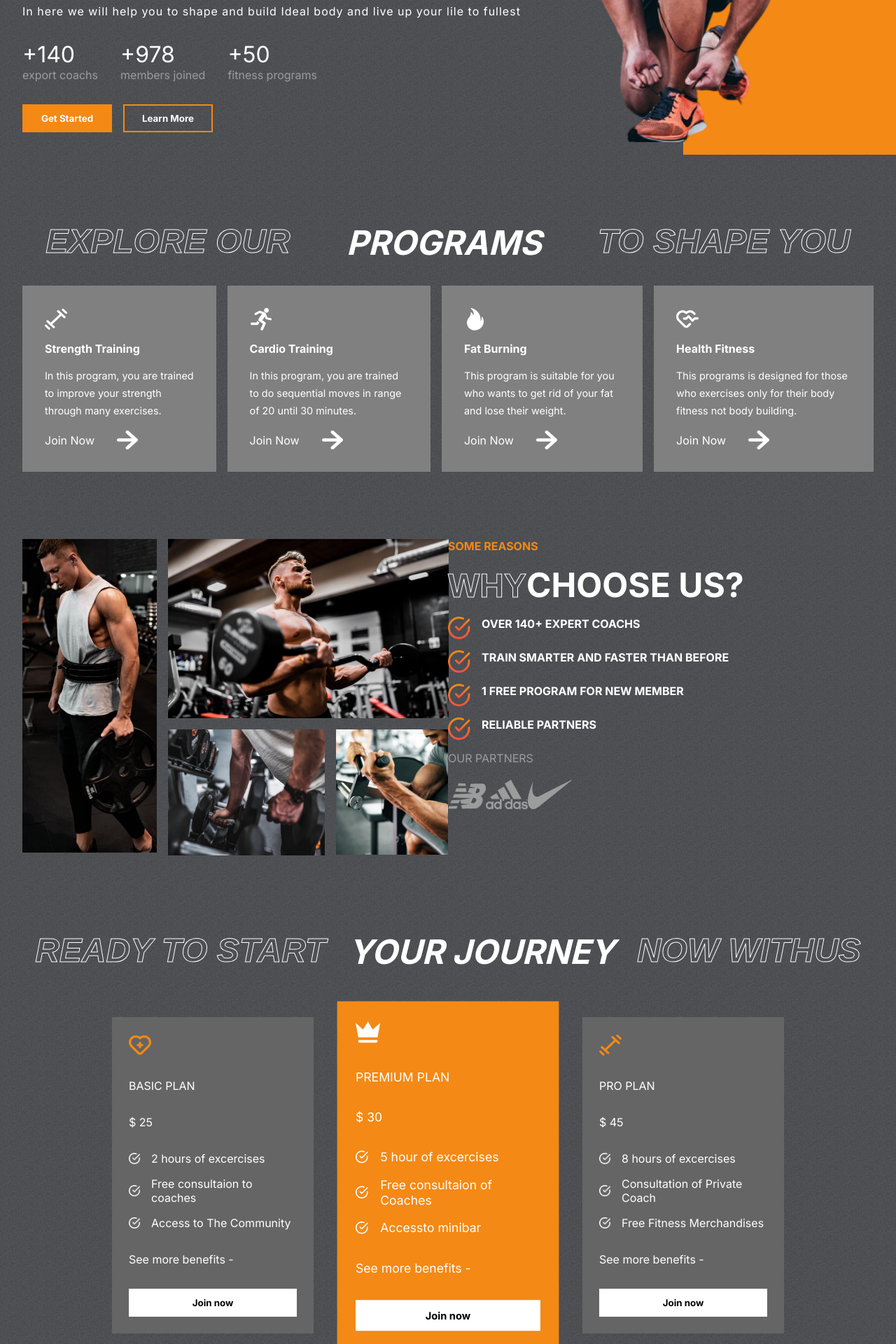
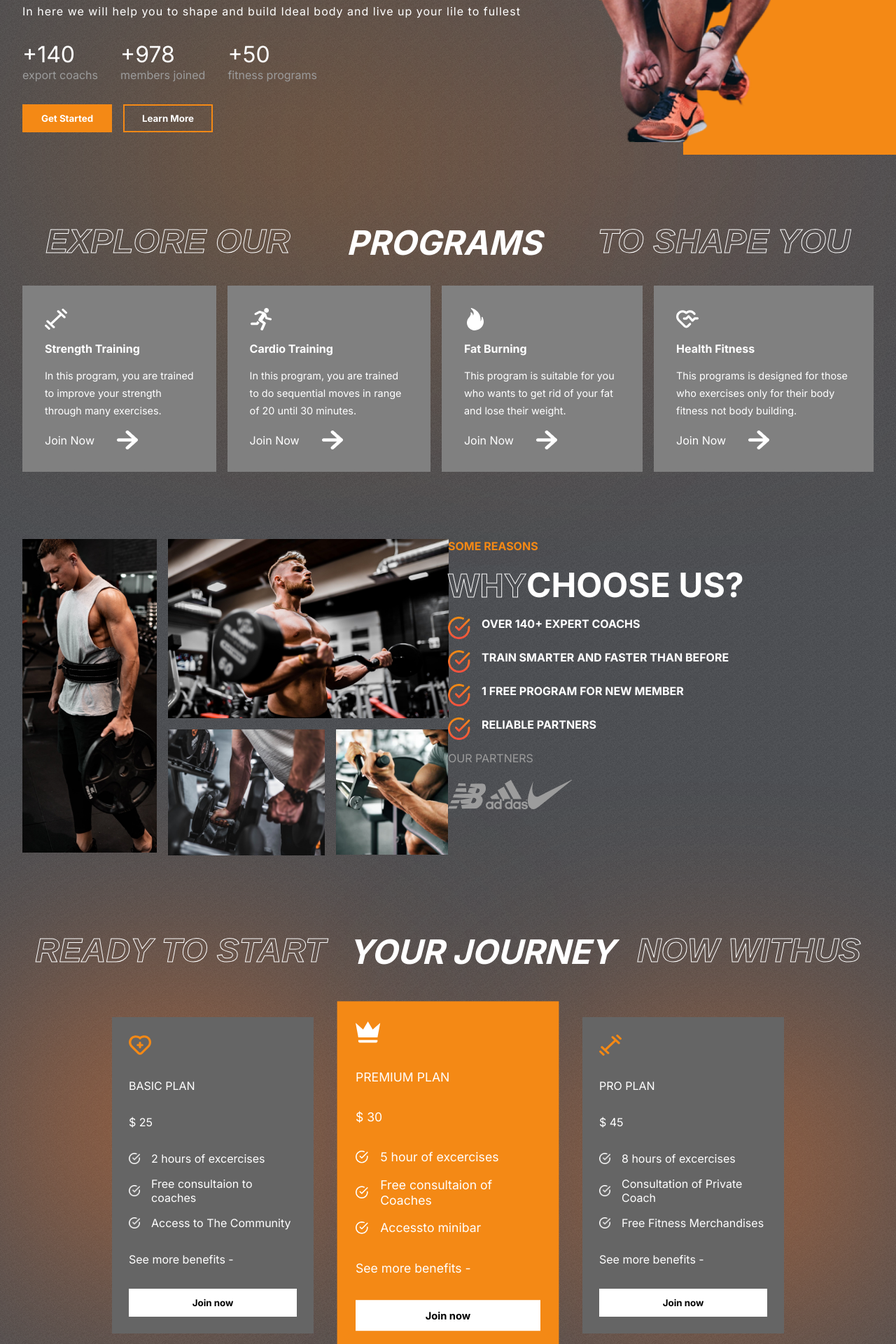
Before and after one commit to kousei1015/gymwebsite, a React (Create React App) app: page / in a window 1280 px wide. Shown: the part 480-2400 px from the top of the page at 70% size. Built offline with nearby package versions, Linux system fonts and the light colour scheme.

Commit message:
add Blur

```diff
--- a/src/App.css
+++ b/src/App.css
@@ -27,3 +27,26 @@
   -webkit-text-stroke-width: 1px;
   -webkit-text-stroke-color: white;
 }
+
+.btn{
+  background-color: white;
+  padding: .5rem;
+  font-weight: bold;
+  border: 4px solid transparent;
+  transition: 300ms all;
+  display: flex;
+  justify-content: center;
+  align-items: center;
+}
+
+.btn:hover{
+  cursor: pointer;
+}
+
+.blur{
+  background: rgba(253, 120, 40, 0.69);
+  position: absolute;
+  border-radius: 50%;
+  filter: blur(150px);
+  z-index: -9;
+}
--- a/src/components/Footer/Footer.css
+++ b/src/components/Footer/Footer.css
@@ -26,3 +26,21 @@
   height: 2rem;
   cursor: pointer;
 }
+
+.blur-f-1{
+  bottom: 0;
+  right: 15%;
+  width: 26rem;
+  height: 12rem;
+  filter: blur(200px);
+  border-color: red;
+}
+
+.blur-f-2{
+  bottom: 0;
+  left: 15%;
+  width: 26rem;
+  height: 12rem;
+  filter: blur(200px);
+  background-color: rgb(255, 115, 0);
+}
--- a/src/components/Footer/Footer.jsx
+++ b/src/components/Footer/Footer.jsx
@@ -18,6 +18,9 @@
           <img src={Logo} alt="" />
         </div>
       </div>
+
+      <div className="blur blur-f-1"></div>
+      <div className="blur blur-f-2"></div>
     </div>
   );
 };
--- a/src/components/Hero/Hero.css
+++ b/src/components/Hero/Hero.css
@@ -192,3 +192,9 @@
 .calories > div > :nth-child(2) {
   color: white;
 }
+
+.hero-blur{
+  width: 22rem;
+  height: 30rem;
+  left: 0;
+}
--- a/src/components/Hero/Hero.jsx
+++ b/src/components/Hero/Hero.jsx
@@ -9,6 +9,7 @@
 const Hero = () => {
   return (
     <div className="hero">
+      <div className="blur hero-blur-h"></div>
       <div className="left-h">
         <Header />
 
--- a/src/components/Plans/Plans.css
+++ b/src/components/Plans/Plans.css
@@ -5,6 +5,20 @@
   flex-direction: column;
   gap: 4rem;
   position: relative;
+}
+
+.plans-blur-1{
+  width: 32rem;
+  height: 23rem;
+  top: 6rem;
+  left: 0rem;
+}
+
+.plans-blur-2{
+  width: 32rem;
+  height: 23rem;
+  top: 10rem;
+  right: 0rem;
 }
 
 .plans {
--- a/src/components/Plans/Plans.jsx
+++ b/src/components/Plans/Plans.jsx
@@ -5,6 +5,8 @@
 const Plans = () => {
   return (
     <div className="plans-container">
+      <div className="blur plans-blur-1"></div>
+      <div className="blur plans-blur-2"></div>
       <div className="programs-header" style={{ gap: "2rem" }}>
         <span className="stroke-text">READY TO START</span>
         <span>YOUR JOURNEY</span>
```
